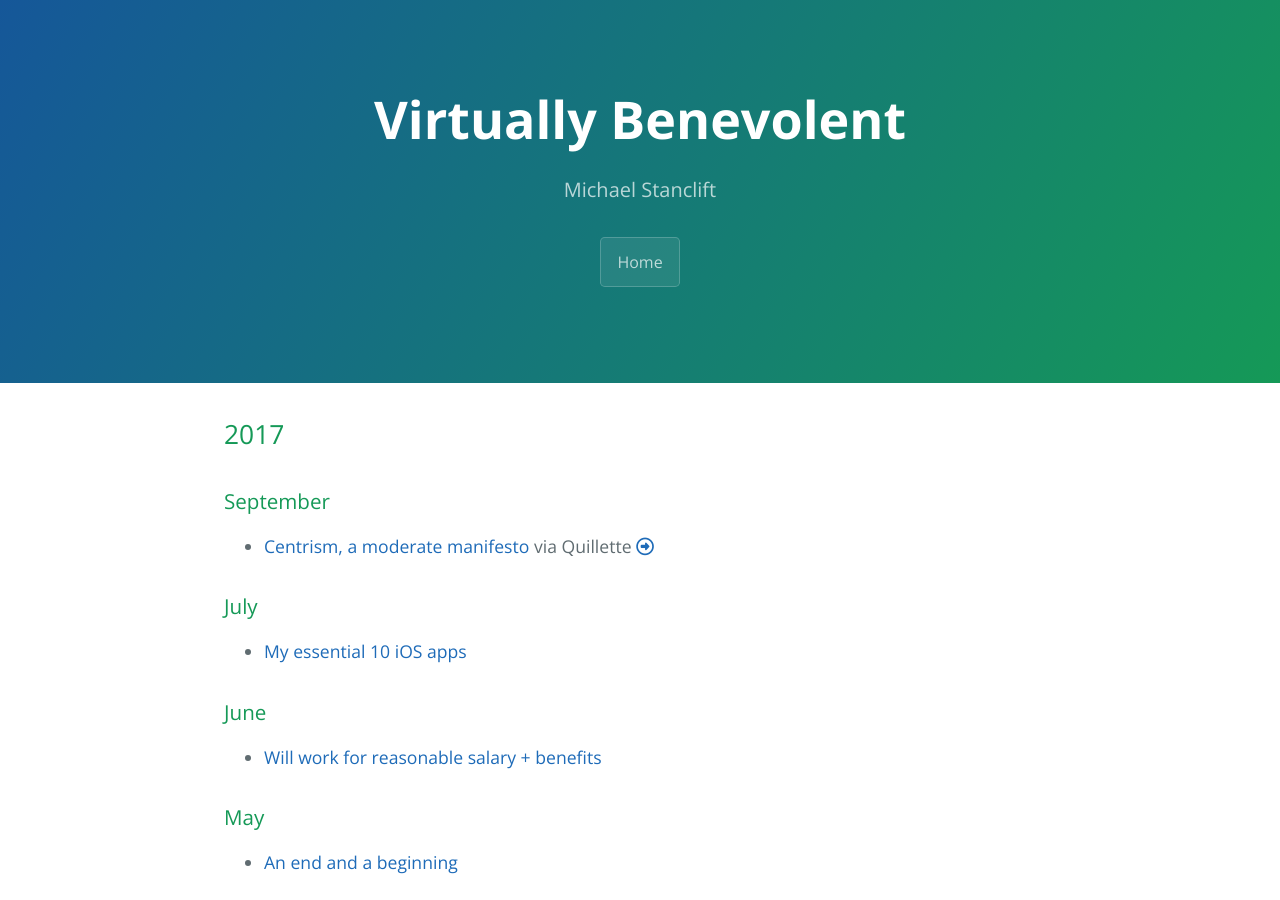
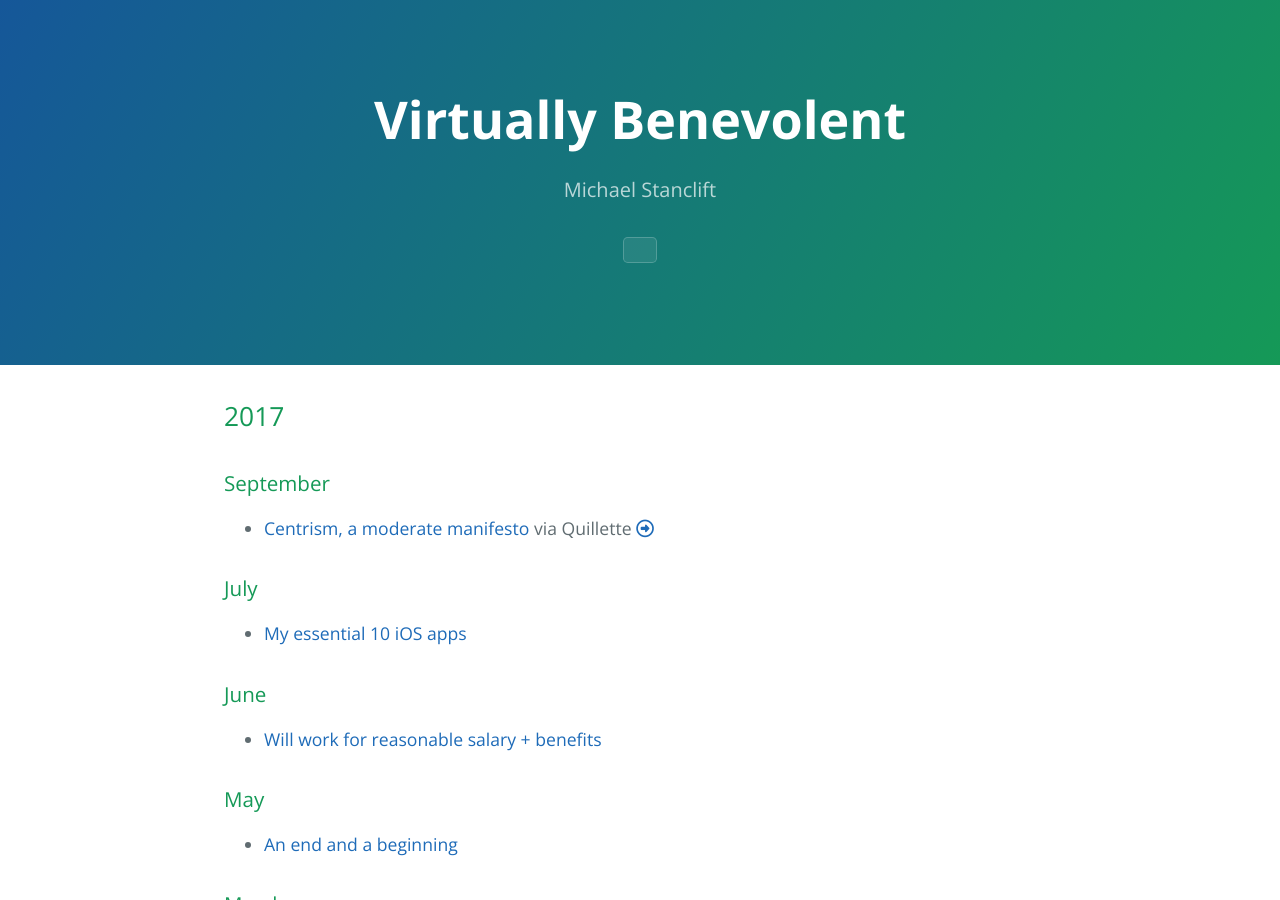
Before and after one commit to vmstan/vmstan.github.io, a Jekyll site: the page built from index.md, in a window 1280 px wide and 900 px high. Built offline with Jekyll 4.4.1, drawn with Linux system fonts in a browser that asks for light colours; nearby versions of some CDN libraries.

Commit message:
Font Awesome for header links

```diff
--- a/_layouts/default.html
+++ b/_layouts/default.html
@@ -15,7 +15,7 @@
     <section class="page-header">
       <h1 class="project-name">{{ site.title | default: site.github.repository_name }}</h1>
       <h2 class="project-tagline">{{ site.description | default: site.github.project_tagline }}</h2>
-        <a href="{{ site.url }}" class="btn">Home</a>
+        <a href="{{ site.url }}" class="btn"><i class=“fa fa-home” aria-hidden=“true”></i></a>
         {% if site.github.is_project_page %}
         <a href="{{ site.github.repository_url }}" class="btn">View on GitHub</a>
       {% endif %}
```
